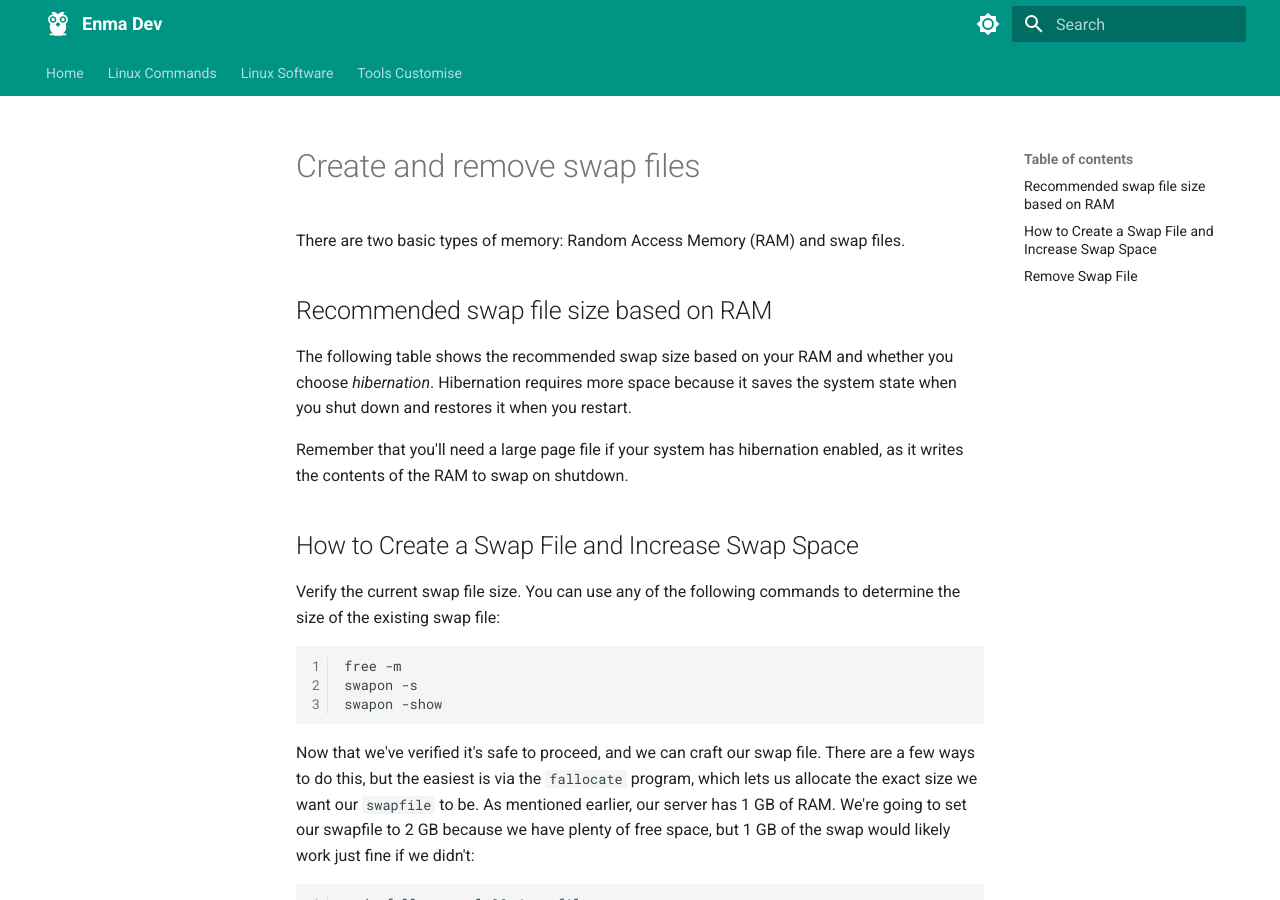
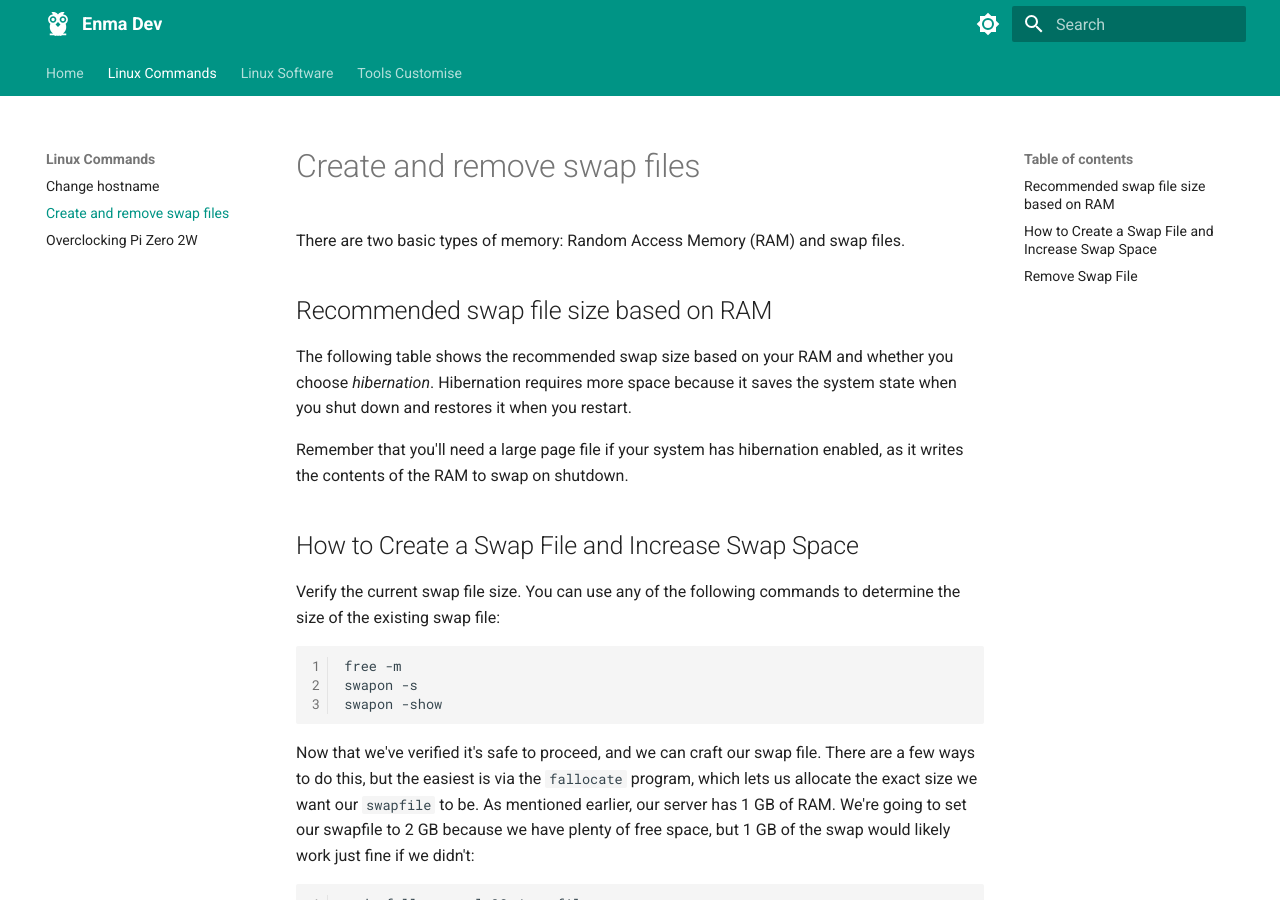
Before and after one commit to prashantdwivedi/enma, an MkDocs documentation site: the page built from docs/linux-commands/create-and-remove-swap-files.md, in a window 1280 px wide and 900 px high. Built offline with MkDocs 1.6.1 and Material for MkDocs 9.7.7, drawn with Linux system fonts in a browser that asks for light colours.

Commit message:
update-core

```diff
--- a/mkdocs.yml
+++ b/mkdocs.yml
@@ -121,12 +121,12 @@ extra:
 nav:
   - Home: index.md
   - Linux Commands:
-    - SSH iTerm2 with password manager: linux-commands/ssh-iterm2-with-password-manager.md
+    - Change hostname: linux-commands/change-hostname.md
+    - Create and remove swap files: linux-commands/create-and-remove-swap-files.md
+    - Overclocking Pi Zero 2W: linux-commands/overclocking-pi-zero-2w.md
   - Linux Software:
     - Uptime Kuma Install: linux-software/uptime-kuma-install.md
     - Adguard Home Install: linux-software/adguard-home-install.md
     - Pi-hole Install: linux-software/pihole-install.md
   - Tools Customise:
-    - Change hostname: tools-customise/change-hostname.md
-    - Create and remove swap files: tools-customise/create-and-remove-swap-files.md
-    - Overclocking Pi Zero 2W: tools-customise/overclocking-pi-zero-2w.md
+    - SSH iTerm2 with password manager: tools-customise/ssh-iterm2-with-password-manager.md
```
